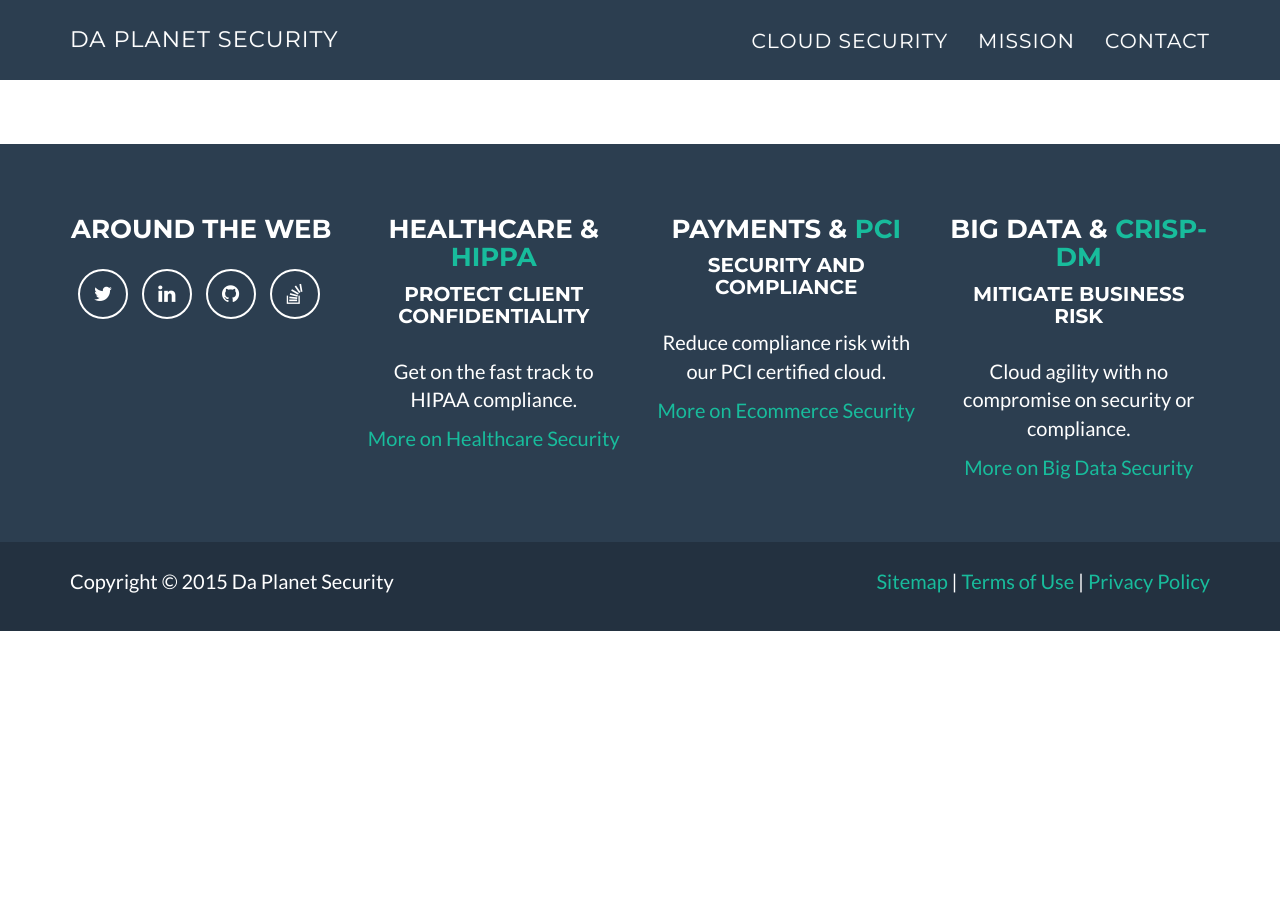
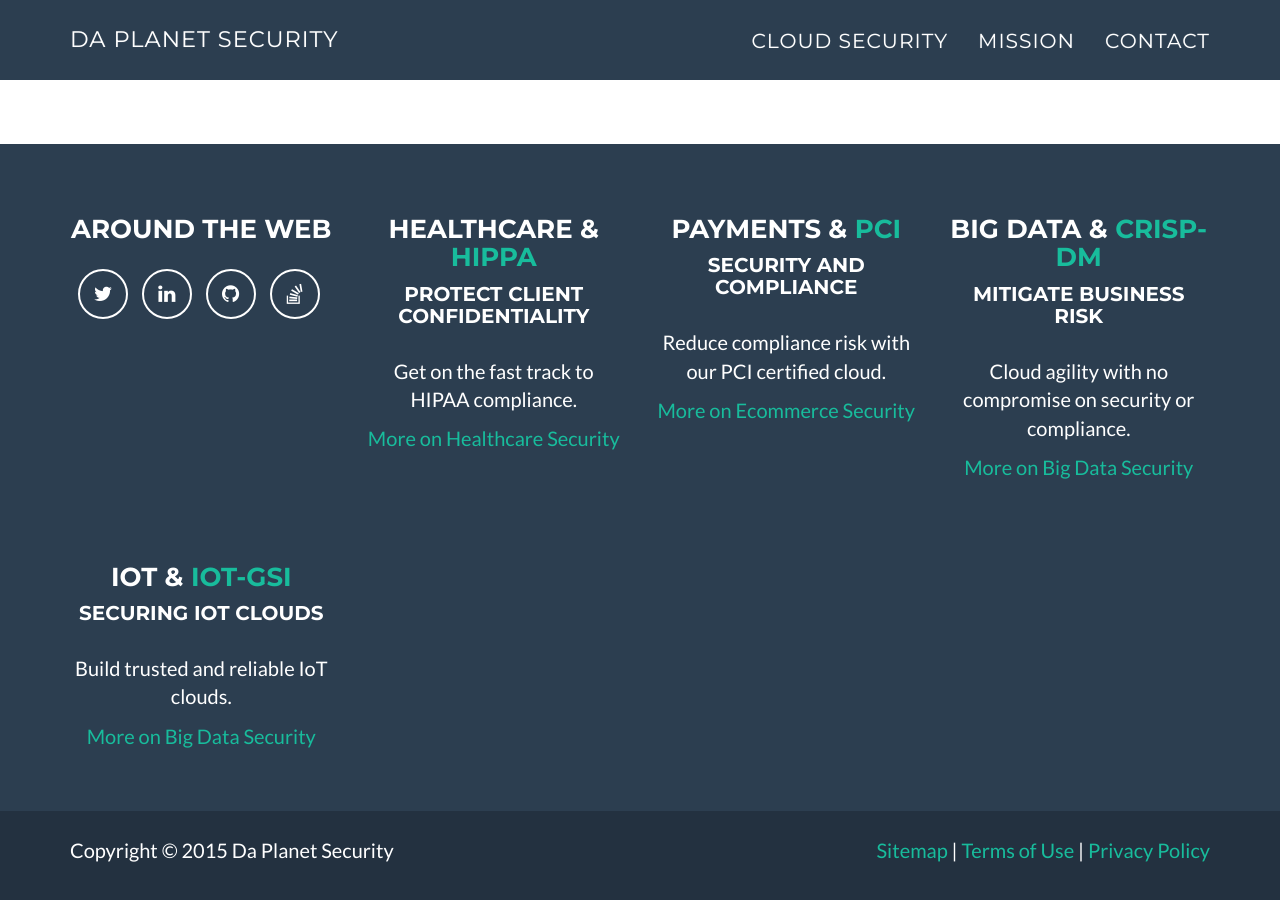
Before and after one commit to Daplanet/dapla.net, a Jekyll site: the page built from index.html, in a window 1280 px wide and 900 px high, scrolled down 2695 px. Built offline with Jekyll 4.4.1, drawn with Linux system fonts in a browser that asks for light colours; before the commit the page ends 3326 px from its top, so only the background shows below that.

Commit message:
Update footer.html

```diff
--- a/_includes/footer.html
+++ b/_includes/footer.html
@@ -31,6 +31,12 @@
                       <p class="subtitle">Cloud agility with no compromise on security or compliance.</p>
                       <p><a title="Cloud Security Solutions" rel="self" href="#">More on Big Data Security</a></p>
                     </div>
+                     <div class="footer-col col-xs-6 col-sm-3">
+                      <h3>IoT & <strong>IoT-GSI</strong></h3>
+                      <h4>Securing IoT Clouds</h4>
+                      <p class="subtitle">Build trusted and reliable IoT clouds.</p>
+                      <p><a title="Cloud Security Solutions" rel="self" href="#">More on Big Data Security</a></p>
+                    </div>
                 </div>
             </div>
         </div>
```
